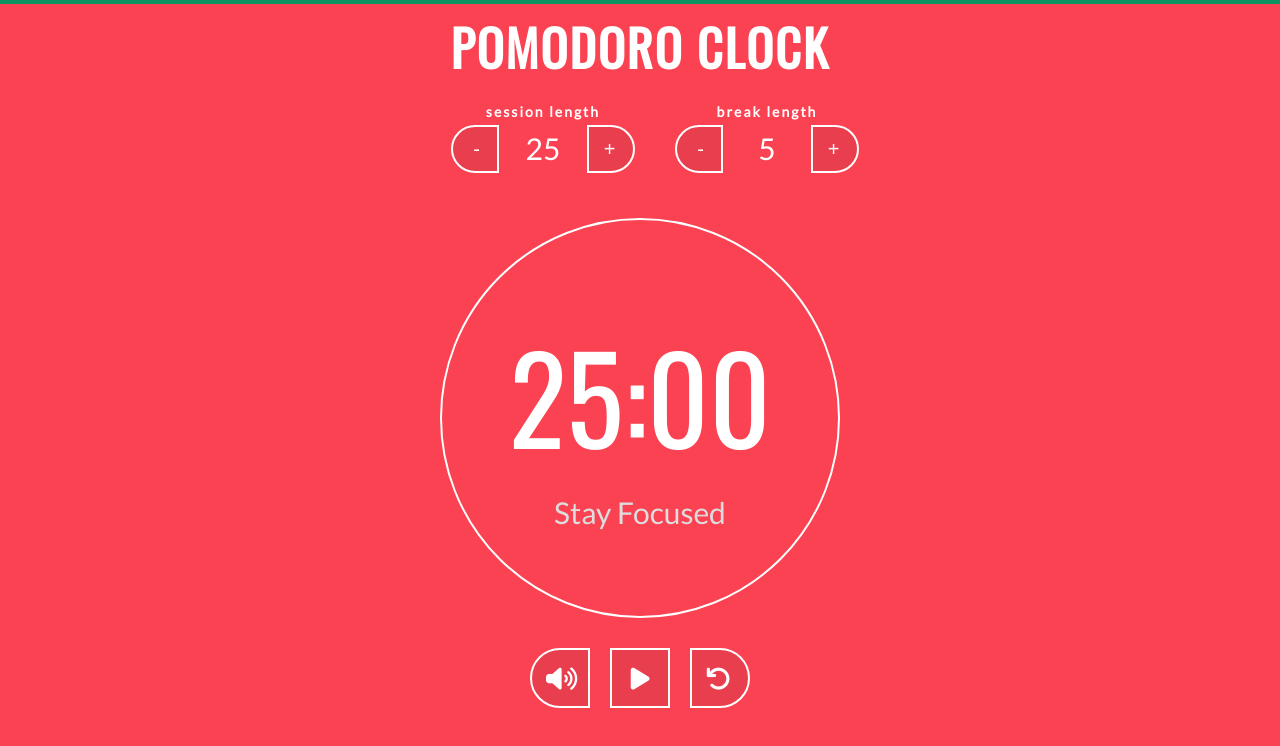
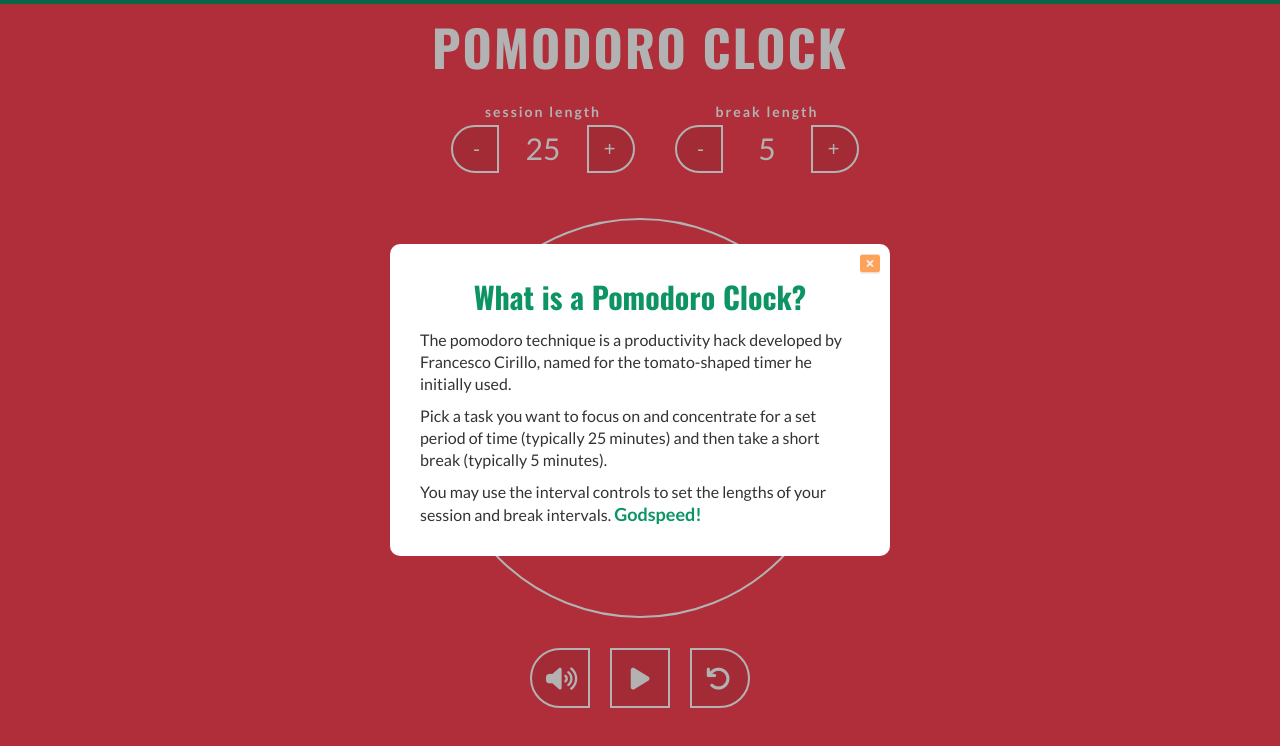
Before and after one commit to jmohr-webdev/pomodoro-clock, a React (Create React App) app: page / in a window 1280 px wide. Shown: the top 746 px of the page. Built offline with nearby package versions, Linux system fonts and the light colour scheme.

Commit message:
Began working on modal window

```diff
--- a/public/index.html
+++ b/public/index.html
@@ -9,30 +9,23 @@
       name="description"
       content="Web site created using create-react-app"
     />
+    <link rel="preconnect" href="https://fonts.gstatic.com" />
+
+    <link
+      href="https://fonts.googleapis.com/css2?family=Lato:wght@300;400;700&family=Oswald:wght@400;500;600;700&display=swap"
+      rel="stylesheet"
+    />
     <link rel="apple-touch-icon" href="%PUBLIC_URL%/logo192.png" />
-    <!--
-      manifest.json provides metadata used when your web app is installed on a
-      user's mobile device or desktop. See https://developers.google.com/web/fundamentals/web-app-manifest/
-    -->
     <link rel="manifest" href="%PUBLIC_URL%/manifest.json" />
-    <!--
-      Notice the use of %PUBLIC_URL% in the tags above.
-      It will be replaced with the URL of the `public` folder during the build.
-      Only files inside the `public` folder can be referenced from the HTML.
+    <script
+      src="https://kit.fontawesome.com/19c64e8806.js"
+      crossorigin="anonymous"
+    ></script>
 
-      Unlike "/favicon.ico" or "favicon.ico", "%PUBLIC_URL%/favicon.ico" will
-      work correctly both with client-side routing and a non-root public URL.
-      Learn how to configure a non-root public URL by running `npm run build`.
-    -->
     <title>Pomodoro Clock</title>
   </head>
   <body>
     <noscript>You need to enable JavaScript to run this app.</noscript>
     <div id="root"></div>
-
-    <script
-      src="https://kit.fontawesome.com/19c64e8806.js"
-      crossorigin="anonymous"
-    ></script>
   </body>
 </html>
--- a/src/components/Break.js
+++ b/src/components/Break.js
@@ -2,7 +2,7 @@ import React, { Component } from 'react';
 
 class Break extends Component {
   render() {
-    let { breakLength, increment, decrement, timerRunning } = this.props;
+    const { breakLength, increment, decrement, timerRunning } = this.props;
     return (
       <div className='break buttons'>
         <button
--- /dev/null
+++ b/src/components/Modal.js
@@ -0,0 +1,36 @@
+import React, { Component } from 'react';
+import '../styles/Modal.css';
+
+class Modal extends Component {
+  render() {
+    const { modalOpen, toggleModal } = this.props;
+    return (
+      <div
+        className={modalOpen ? 'modal show-modal' : 'modal'}
+        onClick={(evt) => toggleModal(evt)}
+      >
+        <div className='modal-container'>
+          <h1>What is a Pomodoro Clock?</h1>
+          <button onClick={toggleModal} className='close-btn'>
+            <i className='fa fa-window-close fa-2x'></i>
+          </button>
+          <p>
+            The pomodoro technique is a productivity hack developed by Francesco
+            Cirillo, named for the tomato-shaped timer he initially used.
+          </p>
+          <p>
+            Pick a task you want to focus on and concentrate for a set period of
+            time (typically 25 minutes) and then take a short break (typically 5
+            minutes).
+          </p>
+          <p>
+            You may use the interval controls to set the lengths of your session
+            and break intervals. <span className='godspeed'>Godspeed!</span>
+          </p>
+        </div>
+      </div>
+    );
+  }
+}
+
+export default Modal;
--- a/src/components/PomodoroClock.js
+++ b/src/components/PomodoroClock.js
@@ -2,6 +2,7 @@ import React, { Component } from 'react';
 import Session from './Session';
 import Break from './Break';
 import Timer from './Timer';
+import Modal from './Modal';
 
 import Chime from '../assets/Chime.mp3';
 
@@ -18,7 +19,8 @@ class PomodoroClock extends Component {
       phase: 'session',
       timerRunning: false,
       timerId: 0,
-      sound: true
+      sound: true,
+      modalOpen: true // change to false after styling
     };
     this.audio = new Audio(Chime);
 
@@ -29,6 +31,7 @@ class PomodoroClock extends Component {
     this.togglePlay = this.togglePlay.bind(this);
     this.toggleSound = this.toggleSound.bind(this);
     this.reset = this.reset.bind(this);
+    this.toggleModal = this.toggleModal.bind(this);
   }
 
   increment(phase) {
@@ -126,6 +129,13 @@ class PomodoroClock extends Component {
     });
   }
 
+  toggleModal(evt) {
+    console.log(evt.target);
+    if (evt.target.className !== 'modal-contaner') {
+      this.setState({ modalOpen: !this.state.modalOpen });
+    }
+  }
+
   render() {
     const {
       breakLength,
@@ -134,7 +144,8 @@ class PomodoroClock extends Component {
       timerSeconds,
       timerRunning,
       phase,
-      sound
+      sound,
+      modalOpen
     } = this.state;
     return (
       <div
@@ -175,6 +186,7 @@ class PomodoroClock extends Component {
             reset={this.reset}
           />
         </div>
+        <Modal modalOpen={modalOpen} toggleModal={this.toggleModal} />
       </div>
     );
   }
--- /dev/null
+++ b/src/styles/Modal.css
@@ -0,0 +1,60 @@
+.modal {
+  position: absolute;
+  display: none;
+  background-color: rgba(0, 0, 0, 0.3);
+  top: 0;
+  bottom: 0;
+  right: 0;
+  left: 0;
+}
+
+.modal-container {
+  position: relative;
+  top: 50%;
+  left: 50%;
+  transform: translate(-50%, -50%);
+  background-color: #fff;
+  border-radius: 10px;
+  color: #333;
+  max-width: 100%;
+  width: 500px;
+  overflow: hidden;
+  padding: 3rem;
+}
+
+.modal-container h1 {
+  font-size: 3rem;
+  font-family: 'Oswald', sans-serif;
+  text-align: center;
+  color: #0c9463;
+}
+
+.modal-container p {
+  font-size: 1.6rem;
+  margin-top: 1rem;
+  line-height: 2.2rem;
+}
+
+.modal.show-modal {
+  display: block;
+}
+
+.close-btn {
+  position: absolute;
+  right: 10px;
+  top: 10px;
+  cursor: pointer;
+  border: 0;
+  color: #ffa259;
+  transition: all 0.3s;
+}
+
+.close-btn:hover {
+  color: #fa4252;
+}
+
+.godspeed {
+  font-size: 1.8rem;
+  color: #0c9463;
+  font-weight: 700;
+}
```
Also changed, not shown: firebase.json (added).
